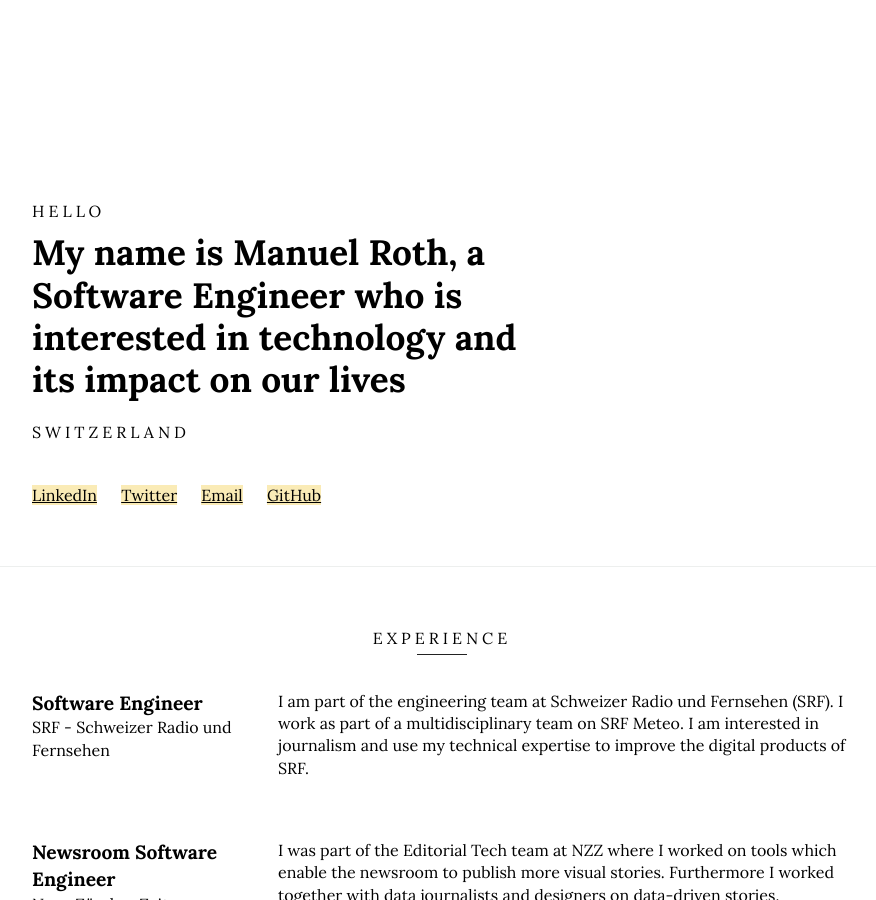
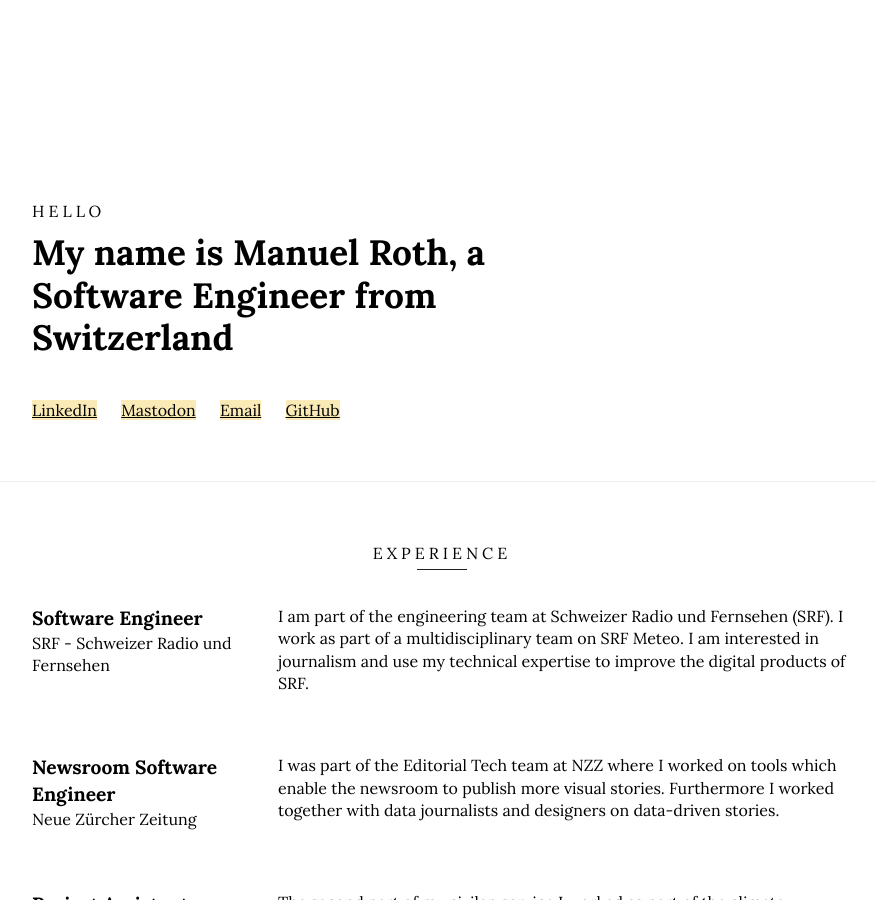
Before and after one commit to manuelroth/manuelroth.github.io, a Jekyll site: the page built from index.html, in a window 1280 px wide and 900 px high. Shown: the whole window, without its empty margins (198-1074 px from the left). Built offline with Jekyll 4.4.1, drawn with Linux system fonts in a browser that asks for light colours.

Commit message:
header.html aktualisieren

```diff
--- a/_includes/header.html
+++ b/_includes/header.html
@@ -2,19 +2,16 @@
     <div class="container">
         <div class="intro">
             <p class="intro__pre">Hello</p>
-            <p class="intro__main">My name is <span>{{ site.name }}</span>, a {{ site.job }} who is interested in technology and its impact on our lives</p>
-            <p class="intro__post">{{ site.location }}</p>
+            <p class="intro__main">My name is <span>{{ site.name }}</span>, a {{ site.job }} from Switzerland</p>
         </div>
 
         {{ if site.github_username or site.twitter_username or site.email_address }}
         <div class="social">
             {{ if site.linkedin_username }}<a href="https://www.linkedin.com/in/{{ site.linkedin_username }}" target="_blank">LinkedIn</a>{{ endif }}
-            {{ if site.twitter_username }}<a href="https://twitter.com/{{ site.twitter_username }}" target="_blank">Twitter</a>{{ endif }}
+            <a rel="me" href="https://mastodon.world/@manuelroth">Mastodon</a>
             {{ if site.email_address }}<a href="mailto:{{ site.email_address }}" target="_blank">Email</a>{{ endif }}
             {{ if site.github_username }}<a href="https://github.com/{{ site.github_username }}" target="_blank">GitHub</a>{{ endif }}
-            <a rel="me" href="https://mastodon.world/@manuelroth"></a>
         </div>
         {{ endif }}
-
     </div>
 </header>
```
